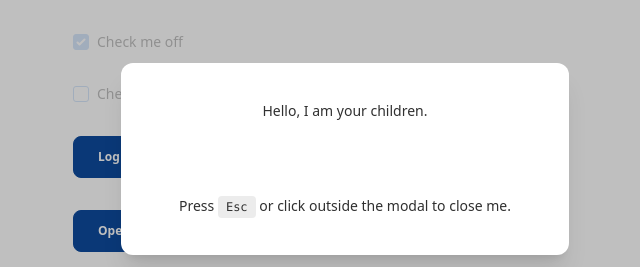
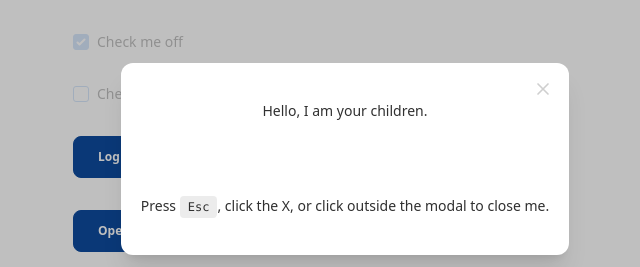
Before and after one commit to paulhmorris/crm-components, a React (Vite) app: page / in a window 1280 px wide. Both pictures are taken after a click on the button "Open Modal". Shown: the part 1511-1778 px from the top of the page, without its empty margins (295-935 px from the left). Built offline with nearby package versions, Linux system fonts and the light colour scheme.

Commit message:
Add desc to inputs, modal x

```diff
--- a/src/components/ComponentDisplay.tsx
+++ b/src/components/ComponentDisplay.tsx
@@ -107,6 +107,7 @@ export const ComponentDisplay = () => {
               label="Errored field"
               name="errors"
               type="text"
+              description="This is my field description"
               fieldProps={{
                 validate: (v) => mustBeAlphanumeric(v),
               }}
@@ -158,7 +159,8 @@ export const ComponentDisplay = () => {
         <div className="grid h-48 w-full place-items-center">
           <p>Hello, I am your children.</p>
           <p>
-            Press <code>Esc</code> or click outside the modal to close me.
+            Press <code>Esc</code>, click the X, or click outside the modal to
+            close me.
           </p>
         </div>
       </EmptyModal>
--- a/src/components/Forms/TextInput.tsx
+++ b/src/components/Forms/TextInput.tsx
@@ -10,6 +10,8 @@ interface ITextInput extends ComponentPropsWithoutRef<"input"> {
   label: string;
   /** Field type. Defaults to "text" */
   type?: "text" | "password" | "email" | "number" | "tel";
+  /** Optional description will show below the input. Will not be shown if the field has an error */
+  description?: string;
   fieldProps?: UseFieldConfig<string>;
 }
 
@@ -17,12 +19,13 @@ export const TextInput = ({
   name,
   label,
   type = "text",
+  description,
   fieldProps,
   ...props
 }: ITextInput) => {
   const {
     input,
-    meta: { touched, submitting, invalid },
+    meta: { touched, submitting, invalid, valid },
   } = useField(name, { ...fieldProps });
 
   return (
@@ -52,8 +55,13 @@ export const TextInput = ({
       >
         {label}
       </label>
-      <div className="mt-1 ml-[1px] text-xs text-error">
-        <FieldError name={name} />
+      <div className="mt-1.5 ml-[1px] text-xs">
+        {valid && description && (
+          <p className="text-xs font-normal text-secondary">{description}</p>
+        )}
+        <span className="text-error">
+          <FieldError name={name} />
+        </span>
       </div>
     </div>
   );
--- a/src/components/Modals/EmptyModal.tsx
+++ b/src/components/Modals/EmptyModal.tsx
@@ -1,4 +1,5 @@
 import { Dialog, Transition } from "@headlessui/react";
+import { XIcon } from "@heroicons/react/outline";
 import { Fragment } from "react";
 import { ModalProps } from "types";
 
@@ -34,6 +35,16 @@ export const EmptyModal = ({ isOpen, setIsOpen, children }: ModalProps) => {
               leaveTo="opacity-0 scale-95"
             >
               <Dialog.Panel className="w-full max-w-md transform overflow-hidden rounded-xl bg-white text-left align-middle shadow-xl transition-all">
+                <div className="absolute top-0 right-0 hidden pt-4 pr-4 sm:block">
+                  <button
+                    type="button"
+                    className="bg-transparent text-gray-300 transition-colors hover:text-blue-200 focus:outline-none"
+                    onClick={() => setIsOpen(false)}
+                  >
+                    <span className="sr-only">Close</span>
+                    <XIcon className="h-5 w-5" aria-hidden="true" />
+                  </button>
+                </div>
                 {children}
               </Dialog.Panel>
             </Transition.Child>
```
